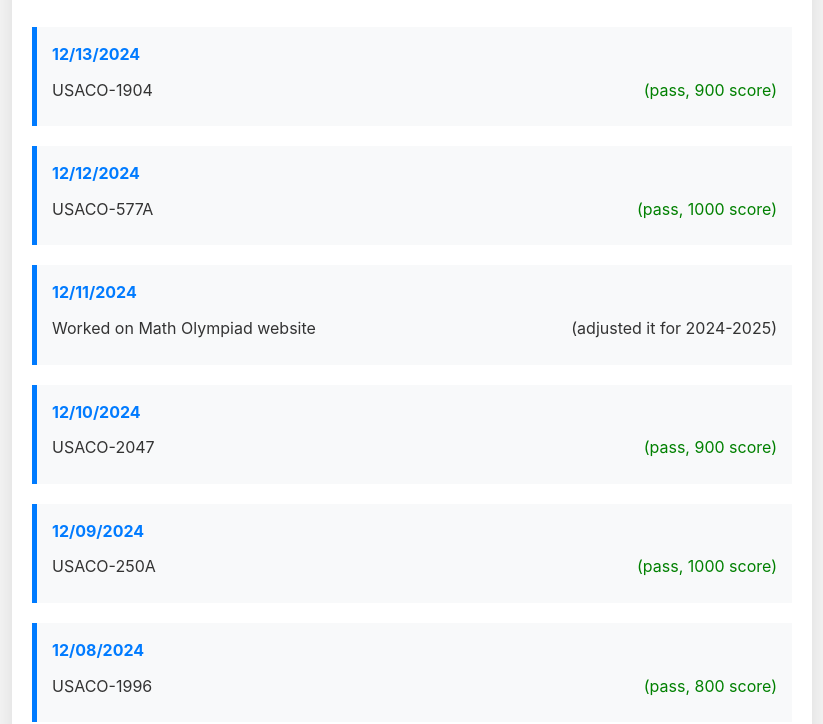
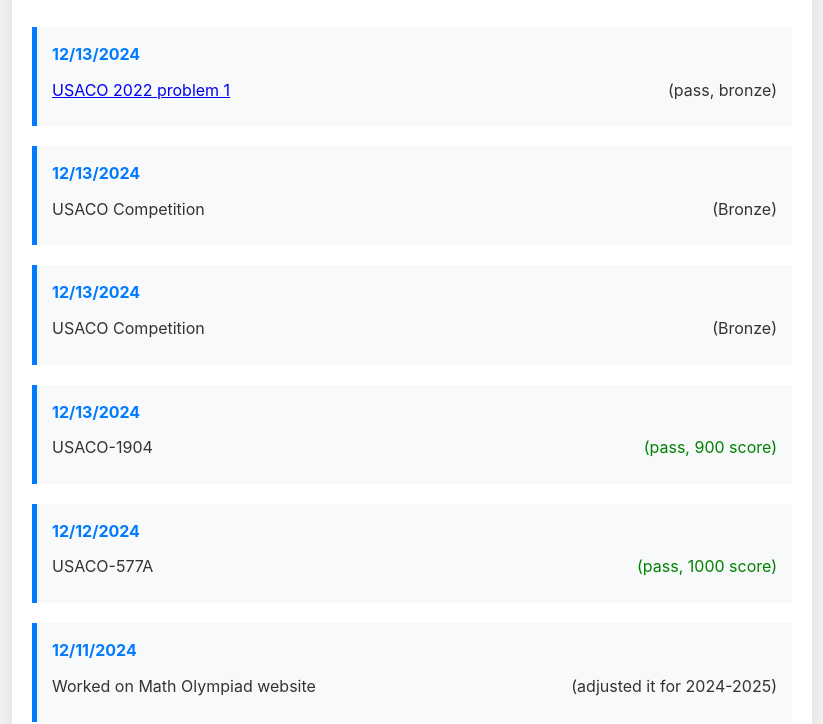
Before and after one commit to adrianyang2012/Coding_log, a plain HTML site: page index.html in a window 1280 px wide. Shown: the part 105-829 px from the top of the page, without its empty margins (228-1051 px from the left). Drawn offline with Linux system fonts and the light colour scheme.

Commit message:
Update index.html

```diff
--- a/index.html
+++ b/index.html
@@ -86,6 +86,29 @@
     <div class="container">
         <div class="header">
             <h1>Coding Progress Log</h1>
+        </div>
+        <div class="log-entry">
+            <div class="date">12/13/2024</div>
+            <div class="item">
+                <span><a href="https://usaco.org/index.php?page=viewproblem2&cpid=1251">USACO 2022 problem 1</a></span>
+                <span>(pass, bronze)</span>
+            </div>
+        </div>
+
+        <div class="log-entry">
+            <div class="date">12/13/2024</div>
+            <div class="item">
+                <span>USACO Competition</span>
+                <span>(Bronze)</span>
+            </div>
+        </div>
+
+        <div class="log-entry">
+            <div class="date">12/13/2024</div>
+            <div class="item">
+                <span>USACO Competition</span>
+                <span>(Bronze)</span>
+            </div>
         </div>
 
         <div class="log-entry">
```
